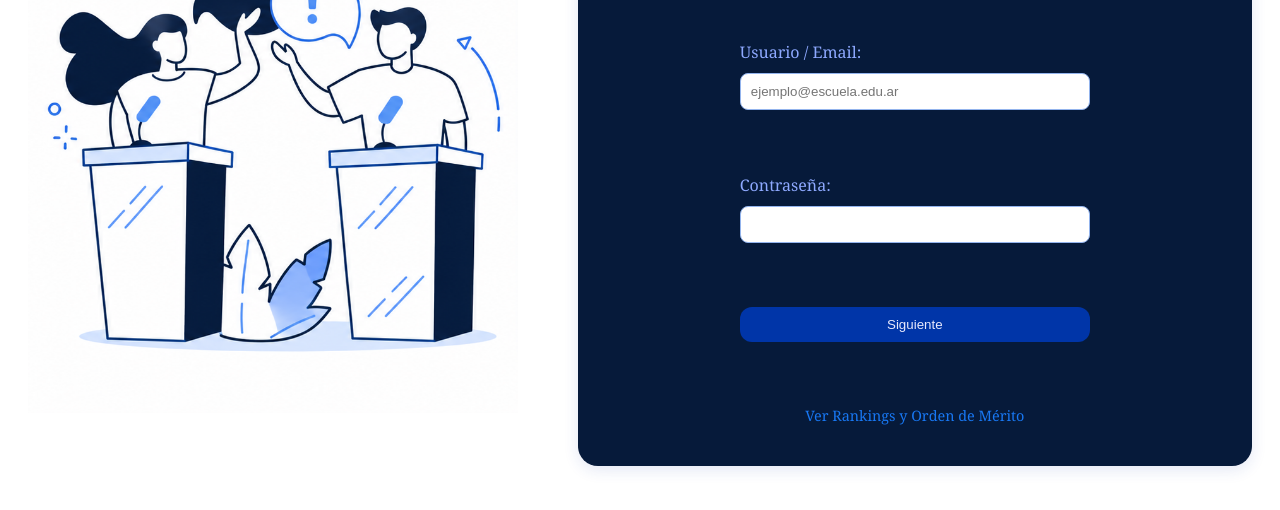
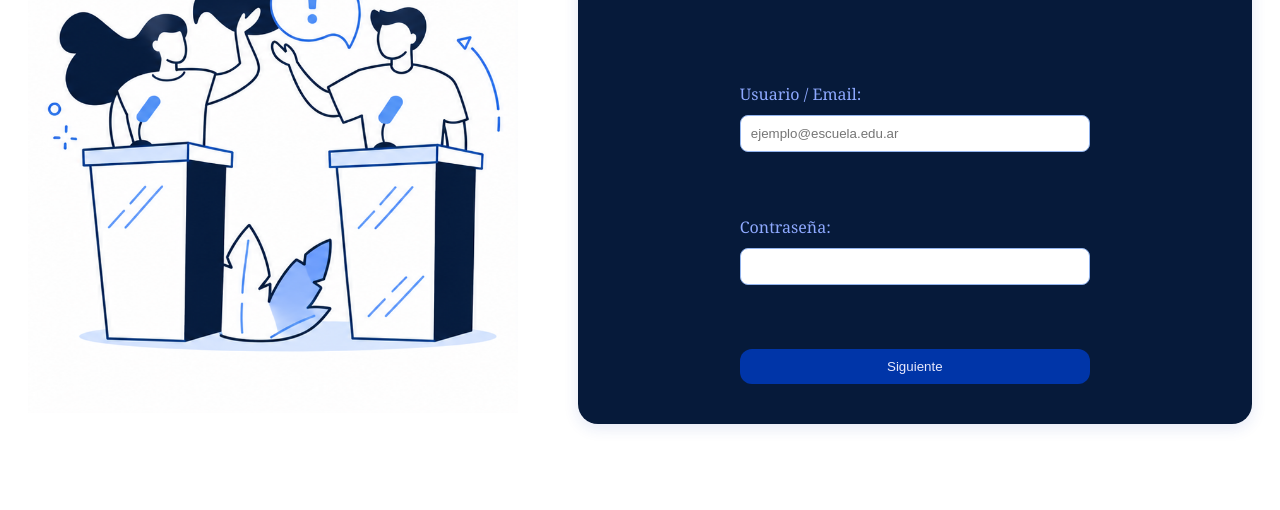
Before and after one commit to leandroharmonia/hackathon-frontend, a plain HTML site: page index.html in a window 1280 px wide. Shown: the part 568-1078 px from the top of the page. Drawn offline with nearby package versions, Linux system fonts and the light colour scheme.

Commit message:
Update index.html

```diff
--- a/index.html
+++ b/index.html
@@ -27,14 +27,6 @@
         <br><br>
         <button type="submit">Siguiente</button>
       </form>
-
-      <!-- Enlace directo al ranking -->
-      <br>
-      <div style="text-align: center;">
-        <a href="Rankings.html" style="color: #1877f2; text-decoration: none; font-size: 0.9rem; font-weight: 500;">
-          Ver Rankings y Orden de Mérito
-        </a>
-      </div>
     </div>
   </div>
 
@@ -61,18 +53,15 @@
         return;
       }
 
-      // Filtramos solo los registros que tengan una competencia válida (no null)
       const validos = data.filter(usr => usr.id_competencia !== null);
 
       if (validos.length === 0) {
-        // Si por alguna razón todos son null, tomamos el primero
         sessionStorage.setItem("usuario", JSON.stringify(data[0]));
         redireccionar(data[0]);
       } else if (validos.length === 1 || validos[0].rol !== "jurado") {
         sessionStorage.setItem("usuario", JSON.stringify(validos[0]));
         redireccionar(validos[0]);
       } else {
-        // Si es jurado y tiene múltiples competencias válidas, pedimos elegir de forma limpia
         let mensaje = "Seleccione la competencia a ingresar:\n";
         validos.forEach((usr, index) => {
           mensaje += `${index + 1}. Competencia ID: ${usr.id_competencia}\n`;
```
